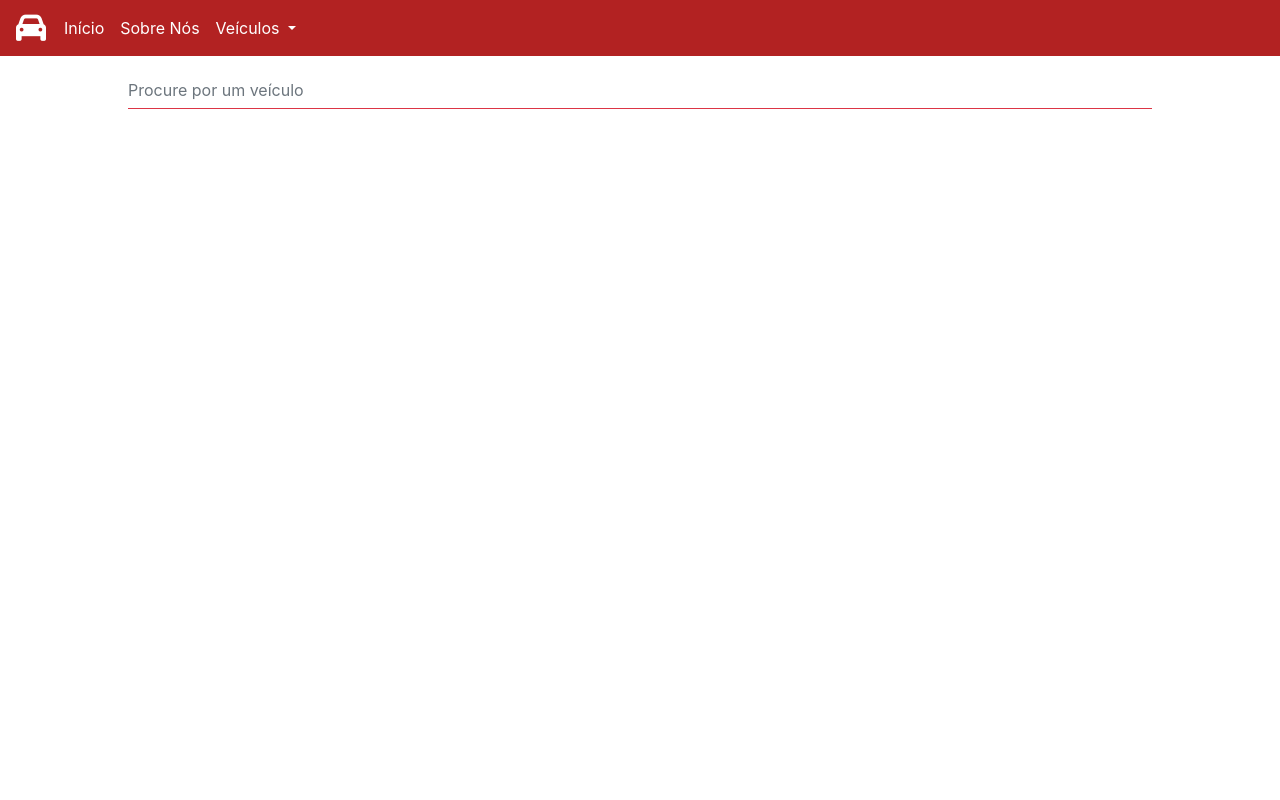
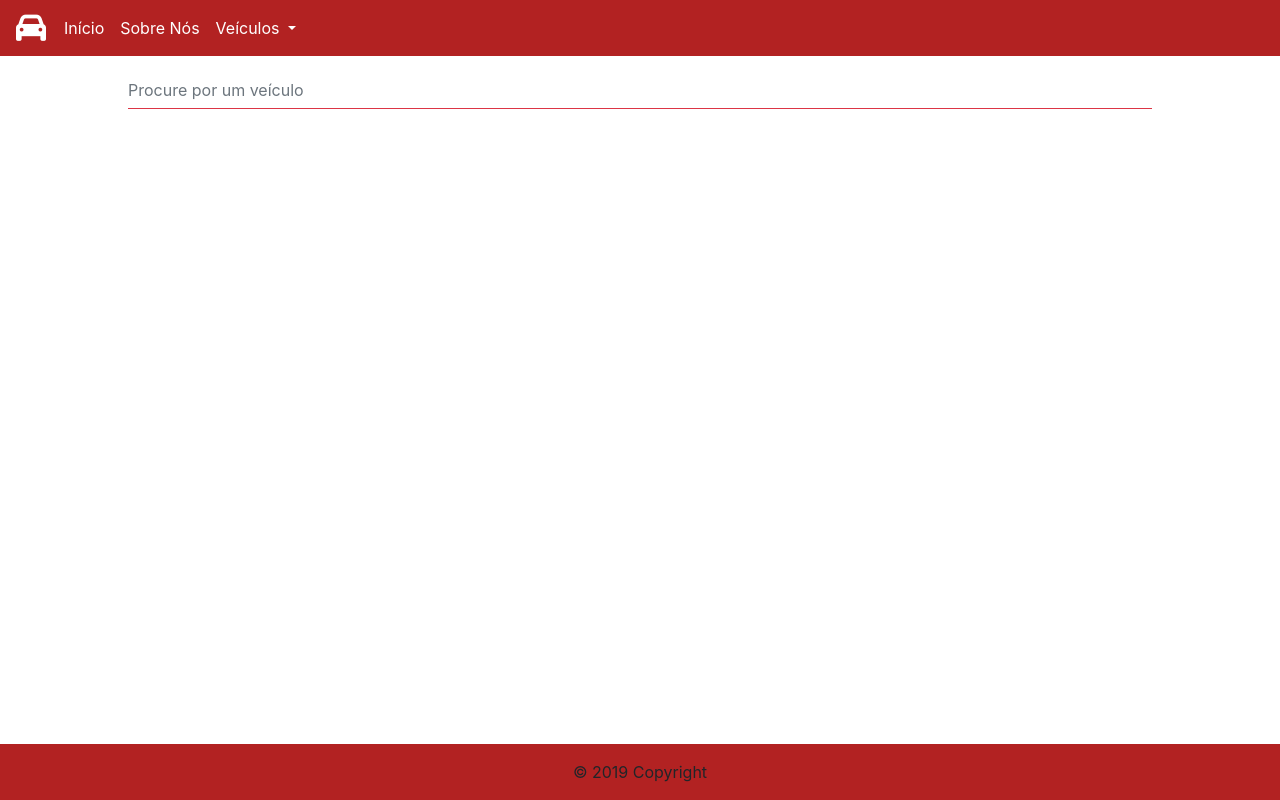
Before and after one commit to Lemon42/CLA-website, a PHP site: page /src/index.html in a window 1280 px wide. Run offline with PHP 8.4, Linux system fonts and the light colour scheme; some libraries are stand-ins or nearby versions.

Commit message:
Rodapé e normalização

```diff
--- a/css/style.css
+++ b/css/style.css
@@ -1,3 +1,24 @@
+/* Normalização */
+html{
+    height: 100%;
+}
+
+body{
+    display: flex;
+    display: -webkit-flex;
+    flex-direction: column;
+    -webkit-flex-direction: column;
+    height: 100%;
+}
+
+.content{
+   flex: 1 0 auto;
+   -webkit-flex: 1 0 auto;
+   min-height: 200px;
+}
+
+/* Fim Normalização */
+
 /* Nav-Bar */
 button{
     margin: 5px 20px;
@@ -79,3 +100,11 @@ button:focus{
   padding-left: 0;
 }
 /* Fim Barra de Pesquisa*/
+
+/* Rodapé */
+#rodape{
+   flex: 0 0 auto;
+   -webkit-flex: 0 0 auto;
+   background: #B22222;
+}
+/* Fim Rodapé */
--- a/src/index.html
+++ b/src/index.html
@@ -18,7 +18,8 @@
 		<link rel="shortcut icon" href="../img/favicon.png" type="image/x-icon" />
 	</head>
 	<body>
-
+		<!-- Conteúdo -->
+		<div class="content">
 			<!-- NavBar -->
 			<nav class="navbar navbar-expand-lg">
 				<i style="font-size: 30px; color: #fff; margin-right: 10px;" class="fas fa-car"></i>
@@ -30,7 +31,7 @@
 				<div class="collapse navbar-collapse" id="conteudoNavbarSuportado">
 					<ul class="navbar-nav mr-auto">
 						<li class="nav-item">
-						<a class="nav-link" href="https://www.etevav.com.br/">Início<span class="sr-only"></span></a>
+							<a class="nav-link" href="#">Início<span class="sr-only"></span></a>
 						</li>
 						<li class="nav-item">
 							<a class="nav-link" href="#">Sobre Nós<span class="sr-only"></span></a>
@@ -55,12 +56,18 @@
 			<center>
 				<div id="divBarraPesquisa" class="form-group mb-4">
 					<form>
-			<input id="barraPesquisa" type="email" class="form-control form-control-underlined border-danger"
+						<input id="barraPesquisa" type="text" class="form-control form-control-underlined border-danger"
 							placeholder="Procure por um veículo" autocomplete="off">
 					</form>
 				</div>
 			</center>
 			<!-- /BarraPesquisa -->
+		</div>
+		<!-- Fim Conteúdo -->
+
+		<footer id="rodape">
+			<div class="footer-copyright text-center py-3" >© 2019 Copyright</div>
+		</footer>
 
 		<!-- Scripts Obrigatórios -->
 		<!-- Jquery JS -->
```
Lines whose indentation alone changed are shown as unchanged.
